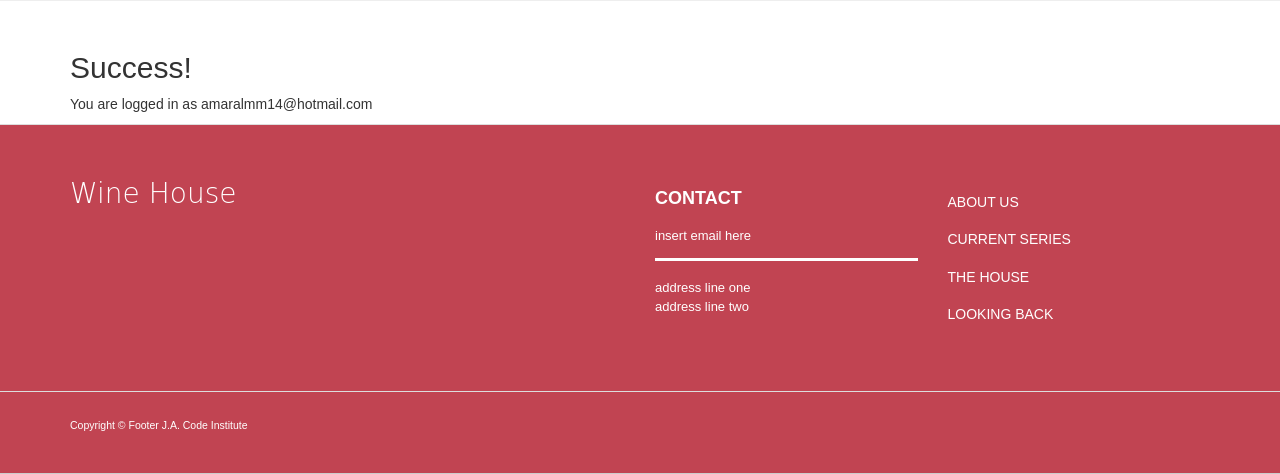
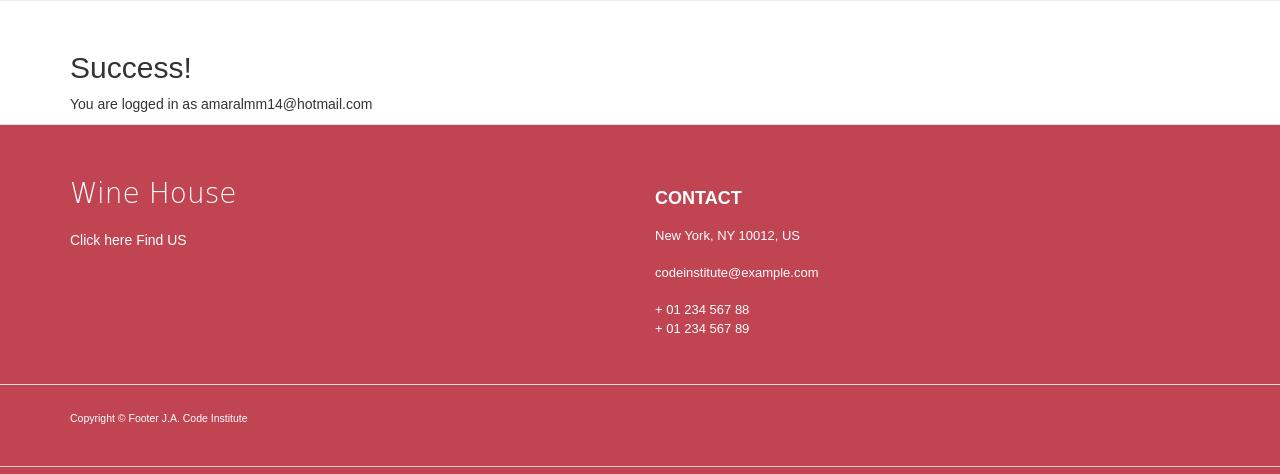
Before and after one commit to jamaral14/Full-Stack-Frameworks-with-Django-Milestone-Project, a Django app: page /accounts/profile/ in a window 1280 px wide. Shown: the part 343-817 px from the top of the page. Run offline with Django 3.2, Linux system fonts and the light colour scheme; a user stored in the database is signed in; some libraries are stand-ins or nearby versions; some web fonts are replaced.

Commit message:
changed footer

```diff
--- a/templates/base.html
+++ b/templates/base.html
@@ -83,22 +83,19 @@
             <div class="row">
                 <div class="col-lg-6 col-md-6 col-sm-6 col-xs-6">
                     <h4> Wine House </h4>
+                    <ul>
+                     <li> <h5> <a href="https://www.latlong.net/c/?lat=40.712776&long=-74.005974">Click here Find US</a> </h5></li>
+                    </ul>
                 </div>
                 <div class="col-lg-3 col-sm-2 col-xs-3">
                     <h3> Contact </h3>
                     <ul>
-                        <li><a class="email"href="#"> insert email here </a></li>
-                        <br/>
-                        <li> <p> address line one </p> </li>
-                        <li> <p> address line two </p> </li>
-                    </ul>
-                </div>
-                <div class="col-lg-3 col-sm-2 col-xs-3">
-                    <ul>
-                        <li> <h5> <a href="#" style="margin-top: 5em"> ABOUT US</a> <h5></li>
-                        <li> <h5><a href="#"> CURRENT SERIES </a> <h5></li>
-                        <li> <h5><a href="#"> THE HOUSE </a> <h5></li>
-                        <li> <h5><a href="#"> LOOKING BACK </a> <h5></li>
+                        <li> <p> New York, NY 10012, US </p> </li>
+                        <br>
+                        <li> <p>  codeinstitute@example.com </p> </li>
+                        <br>
+                        <li> <p> + 01 234 567 88</p> </li>
+                        <li> <p> + 01 234 567 89 </p> </li>
                     </ul>
                 </div>
 
```
